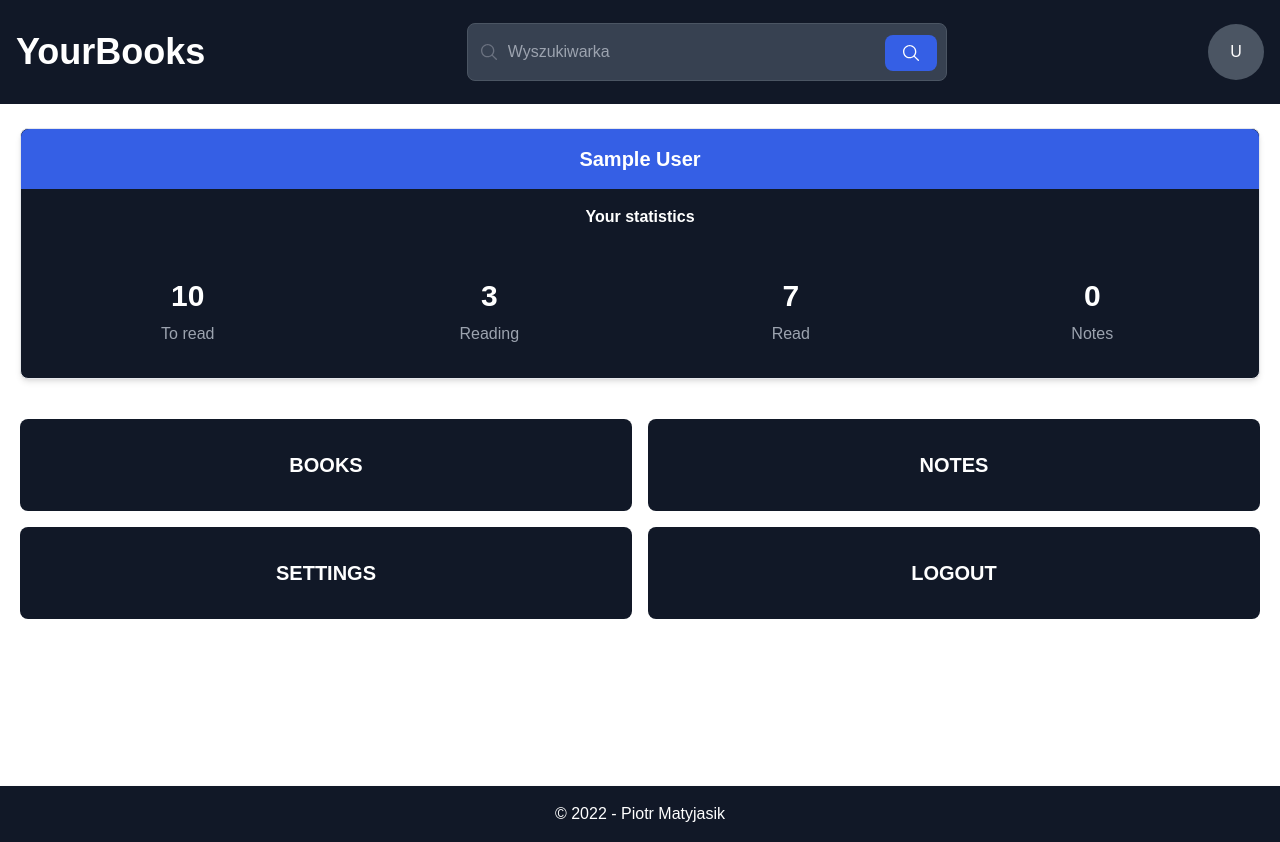
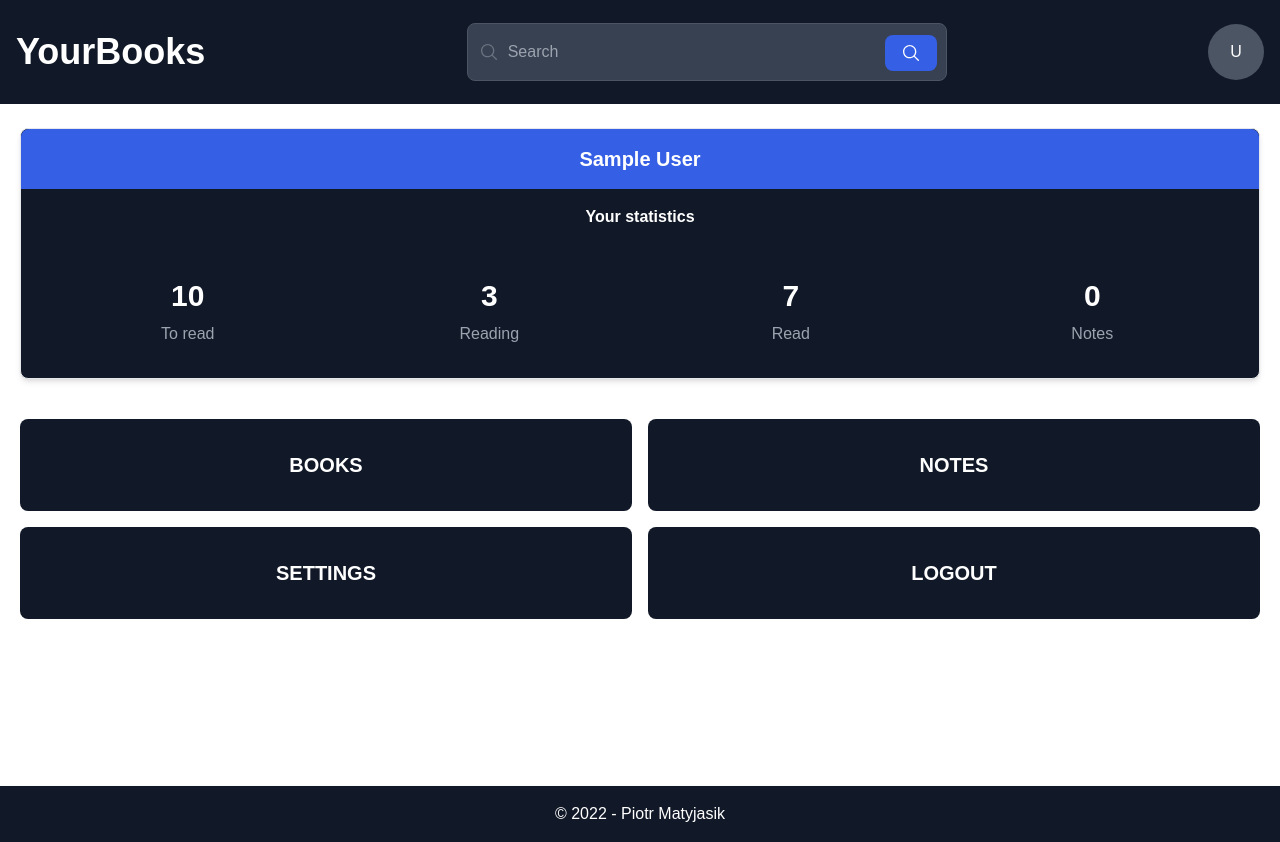
Before and after one commit to pmatyjasik/your-books, a Next.js app: page /profile in a window 1280 px wide. Built offline with nearby package versions, Linux system fonts and the light colour scheme; no server answers; sample sign-in values are in the browser's storage.

Commit message:
Fix focus on search

```diff
--- a/src/components/SearchForm.tsx
+++ b/src/components/SearchForm.tsx
@@ -4,14 +4,14 @@ import Search from 'assets/search.svg';
 const SearchForm = () => {
 	return (
 		<>
-			<div className="absolute inset-y-0 left-0 flex items-center pl-3 pointer-events-none">
+			<div className="absolute inset-y-0 left-0 flex items-center pl-3 pointer-events-none focus-visible:outline-none">
 				<Search className="font-semibold text-gray-500" />
 			</div>
 			<input
-				className="block w-full p-4 pl-10 text-base text-white bg-gray-700 border border-gray-600 rounded-lg"
-				placeholder="Wyszukiwarka"
+				className="block w-full p-4 pl-10 text-base text-white bg-gray-700 border border-gray-600 rounded-lg focus-visible:outline-none"
+				placeholder="Search"
 			/>
-			<button className="text-white absolute right-2.5 bottom-2.5 bg-primary font-medium rounded-lg text-sm px-4 py-2">
+			<button className="text-white absolute right-2.5 bottom-2.5 bg-primary font-medium rounded-lg text-sm px-4 py-2 focus-visible:outline-none">
 				<Search className="text-white" />
 			</button>
 		</>
```
